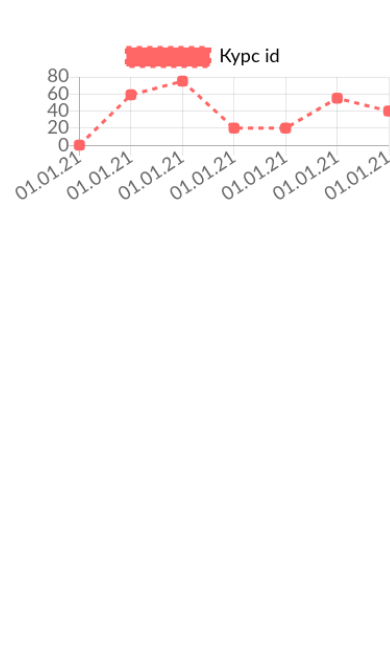
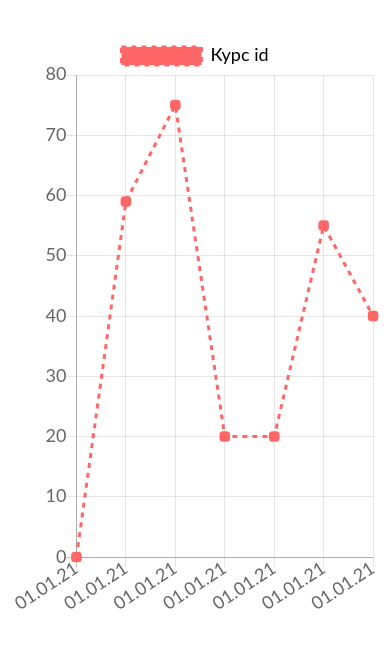
Before and after one commit to Ivan76Z/Ivan76Z.github.io, a plain HTML site: page info.html in a window 390 px wide. Shown: the part 81-728 px from the top of the page. Drawn offline with nearby package versions, Linux system fonts and the light colour scheme.

Commit message:
Update gg.css

```diff
--- a/gg.css
+++ b/gg.css
@@ -235,18 +235,3 @@ label:nth-child(2):hover {
     cursor: pointer;
     background-color: #dcdcdc;
 }
-canvas{
-
-  width:50vw !important;
-  height:50vh !important;
-  margin: 0 auto 0 0 !important;
-
-}
-@media (max-width:600px) {
-canvas{
-
-  width:100vw !important;
-  height:20vh !important;
-
-}
-}
```
